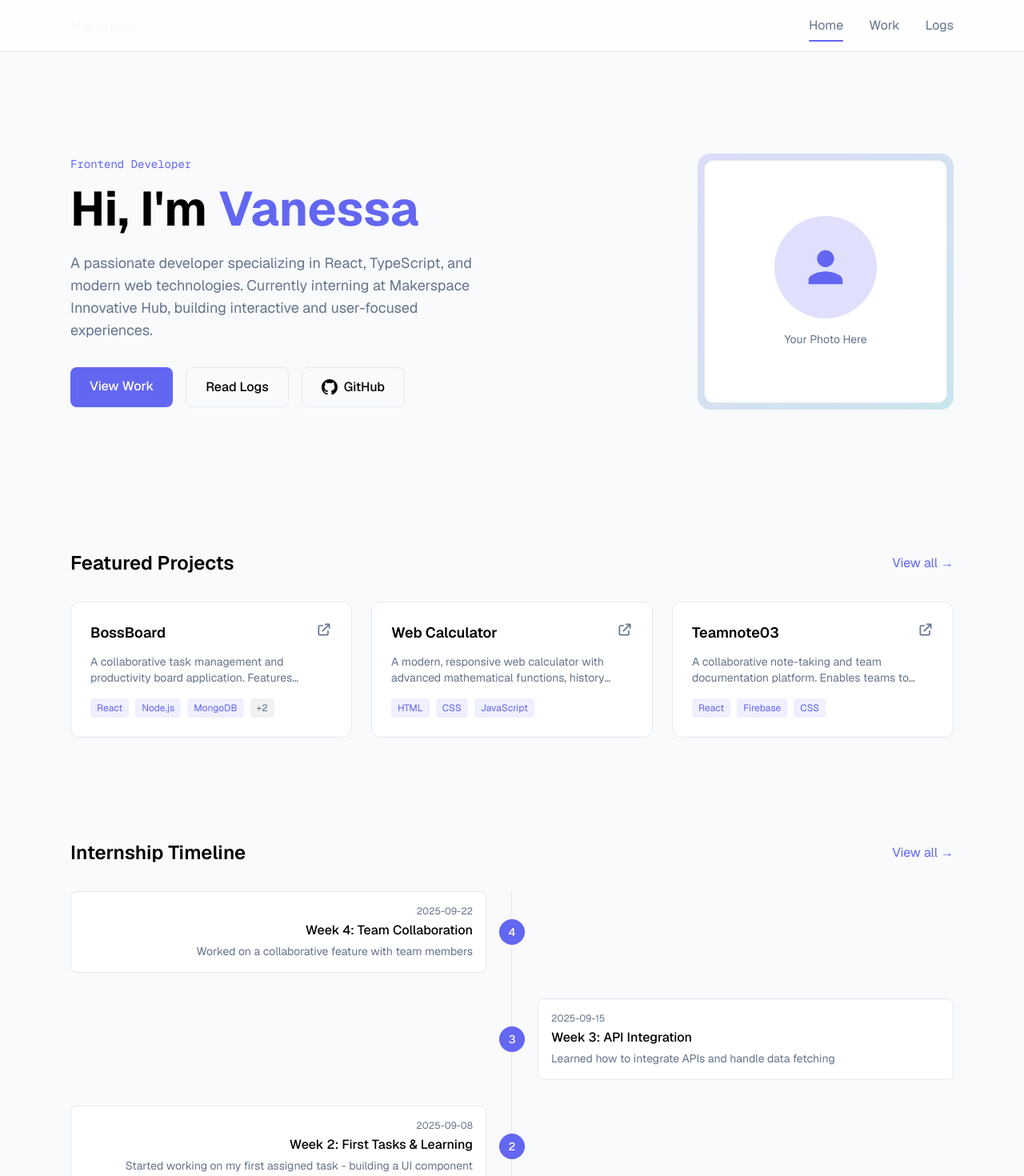
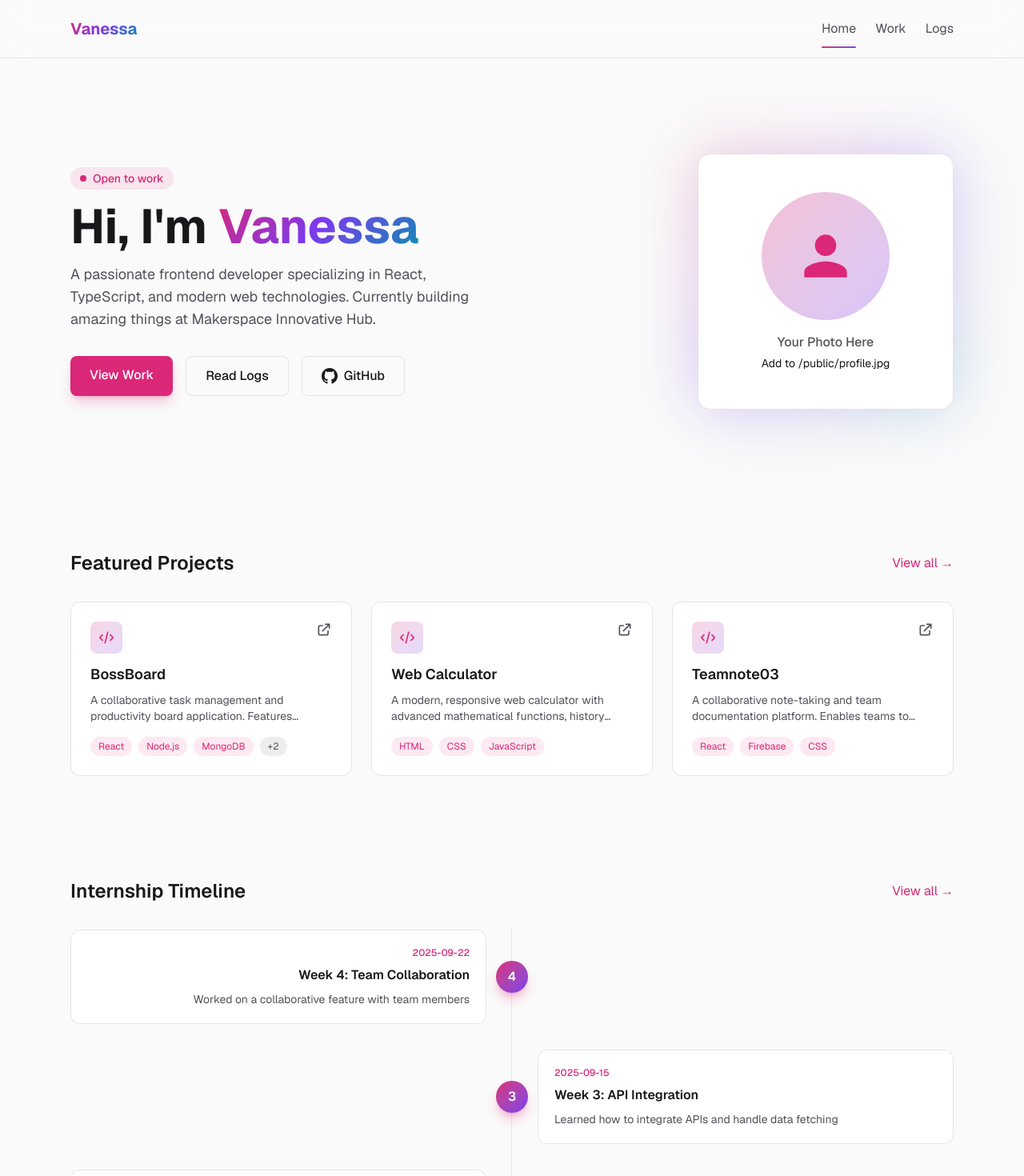
Before and after one commit to jimenezvanessa/vanessaportfolio, a Next.js app: page / in a window 1280 px wide. Shown: the top 1470 px of the page at 80% size. Built offline with nearby package versions, Linux system fonts and the light colour scheme.

Commit message:
Improve aesthetics with vibrant colors and gradients

```diff
--- a/src/app/globals.css
+++ b/src/app/globals.css
@@ -1,30 +1,37 @@
 @import "tailwindcss";
 
 :root {
-  --base: #0f0f0f;
-  --surface: #1a1a2e;
-  --accent: #6366f1;
-  --accent-hover: #818cf8;
-  --highlight: #22d3ee;
-  --foreground: #ffffff;
-  --foreground-muted: #a1a1aa;
-  --card-bg: #1e1e32;
-  --border: #2d2d44;
+  --bg-primary: #0d0d0d;
+  --bg-secondary: #161616;
+  --bg-card: #1c1c1c;
+  --bg-elevated: #242424;
 
-  --background: var(--base);
-  --foreground: var(--foreground);
+  --accent: #f472b6;
+  --accent-secondary: #a78bfa;
+  --accent-tertiary: #22d3ee;
+
+  --text-primary: #fafafa;
+  --text-secondary: #a1a1aa;
+  --text-muted: #71717a;
+
+  --border: #27272a;
+  --border-hover: #3f3f46;
+
+  --background: var(--bg-primary);
+  --foreground: var(--text-primary);
 }
 
 @theme inline {
   --color-background: var(--background);
   --color-foreground: var(--foreground);
-  --color-base: var(--base);
-  --color-surface: var(--surface);
+  --color-base: var(--bg-primary);
+  --color-surface: var(--bg-secondary);
   --color-accent: var(--accent);
-  --color-accent-hover: var(--accent-hover);
-  --color-highlight: var(--highlight);
-  --color-foreground-muted: var(--foreground-muted);
-  --color-card: var(--card-bg);
+  --color-accent-secondary: var(--accent-secondary);
+  --color-accent-tertiary: var(--accent-tertiary);
+  --color-highlight: var(--accent-tertiary);
+  --color-foreground-muted: var(--text-secondary);
+  --color-card: var(--bg-card);
   --color-border: var(--border);
 
   --font-sans: var(--font-geist-sans), Inter, system-ui, sans-serif;
@@ -33,18 +40,24 @@
 
 @media (prefers-color-scheme: light) {
   :root {
-    --base: #f8fafc;
-    --surface: #ffffff;
-    --accent: #6366f1;
-    --accent-hover: #4f46e5;
-    --highlight: #0891b2;
-    --foreground: #0f172a;
-    --foreground-muted: #64748b;
-    --card-bg: #ffffff;
-    --border: #e2e8f0;
+    --bg-primary: #fafafa;
+    --bg-secondary: #f4f4f5;
+    --bg-card: #ffffff;
+    --bg-elevated: #ffffff;
 
-    --background: var(--base);
-    --foreground: var(--foreground);
+    --accent: #db2777;
+    --accent-secondary: #7c3aed;
+    --accent-tertiary: #0891b2;
+
+    --text-primary: #18181b;
+    --text-secondary: #52525b;
+    --text-muted: #a1a1aa;
+
+    --border: #e4e4e7;
+    --border-hover: #d4d4d8;
+
+    --background: var(--bg-primary);
+    --foreground: var(--text-primary);
   }
 }
 
@@ -84,3 +97,23 @@ html {
 .animate-slide-in {
   animation: slideIn 0.4s ease-out forwards;
 }
+
+.gradient-text {
+  background: linear-gradient(135deg, var(--accent), var(--accent-secondary), var(--accent-tertiary));
+  -webkit-background-clip: text;
+  -webkit-text-fill-color: transparent;
+  background-clip: text;
+}
+
+.gradient-border {
+  position: relative;
+}
+
+.gradient-border::before {
+  content: '';
+  position: absolute;
+  inset: -2px;
+  background: linear-gradient(135deg, var(--accent), var(--accent-secondary), var(--accent-tertiary));
+  border-radius: inherit;
+  z-index: -1;
+}
--- a/src/app/page.tsx
+++ b/src/app/page.tsx
@@ -1,5 +1,4 @@
 import Link from 'next/link';
-import Image from 'next/image';
 import { getProjects, getLogMetas } from '@/lib/data';
 import { Project, LogMeta } from '@/types';
 
@@ -23,18 +22,21 @@ function HeroSection() {
     <section className="py-20 md:py-28">
       <div className="grid md:grid-cols-2 gap-12 items-center">
         <div>
-          <p className="text-accent font-mono text-sm mb-4 animate-fade-in">Frontend Developer</p>
-          <h1 className="text-4xl md:text-5xl lg:text-6xl font-bold mb-6 animate-fade-in" style={{ animationDelay: '0.1s' }}>
-            Hi, I&apos;m <span className="text-accent">Vanessa</span>
+          <div className="inline-flex items-center gap-2 px-3 py-1 rounded-full bg-accent/10 text-accent text-sm font-medium mb-4">
+            <span className="w-2 h-2 rounded-full bg-accent animate-pulse"></span>
+            Open to work
+          </div>
+          <h1 className="text-4xl md:text-5xl lg:text-6xl font-bold mb-4 animate-fade-in">
+            Hi, I&apos;m <span className="gradient-text">Vanessa</span>
           </h1>
-          <p className="text-lg text-foreground-muted mb-8 animate-fade-in" style={{ animationDelay: '0.2s' }}>
-            A passionate developer specializing in React, TypeScript, and modern web technologies.
-            Currently interning at Makerspace Innovative Hub, building interactive and user-focused experiences.
+          <p className="text-lg text-foreground-muted mb-8 animate-fade-in" style={{ animationDelay: '0.1s' }}>
+            A passionate frontend developer specializing in React, TypeScript, and modern web technologies.
+            Currently building amazing things at Makerspace Innovative Hub.
           </p>
-          <div className="flex flex-wrap gap-4 animate-fade-in" style={{ animationDelay: '0.3s' }}>
+          <div className="flex flex-wrap gap-4 animate-fade-in" style={{ animationDelay: '0.2s' }}>
             <Link
               href="/work"
-              className="px-6 py-3 bg-accent text-white rounded-lg font-medium hover:bg-accent/90 transition-all hover:scale-105"
+              className="px-6 py-3 bg-accent text-white rounded-lg font-medium hover:bg-accent/90 transition-all hover:scale-105 shadow-lg shadow-accent/25"
             >
               View Work
             </Link>
@@ -60,15 +62,16 @@ function HeroSection() {
 
         <div className="flex justify-center md:justify-end animate-fade-in" style={{ animationDelay: '0.2s' }}>
           <div className="relative w-64 h-64 md:w-80 md:h-80">
-            <div className="absolute inset-0 bg-gradient-to-br from-accent to-highlight rounded-2xl opacity-20"></div>
-            <div className="absolute inset-2 bg-card rounded-xl border border-border flex items-center justify-center overflow-hidden">
-              <div className="text-center p-6">
-                <div className="w-32 h-32 mx-auto mb-4 rounded-full bg-accent/20 flex items-center justify-center">
-                  <svg className="w-16 h-16 text-accent" fill="currentColor" viewBox="0 0 24 24">
+            <div className="absolute inset-0 bg-gradient-to-br from-accent via-accent-secondary to-accent-tertiary rounded-3xl opacity-30 blur-2xl"></div>
+            <div className="relative h-full bg-card rounded-2xl border border-border flex items-center justify-center overflow-hidden">
+              <div className="text-center p-8">
+                <div className="w-40 h-40 mx-auto mb-4 rounded-full bg-gradient-to-br from-accent/30 to-accent-secondary/30 flex items-center justify-center">
+                  <svg className="w-20 h-20 text-accent" fill="currentColor" viewBox="0 0 24 24">
                     <path d="M12 12c2.21 0 4-1.79 4-4s-1.79-4-4-4-4 1.79-4 4 1.79 4 4 4zm0 2c-2.67 0-8 1.34-8 4v2h16v-2c0-2.66-5.33-4-8-4z"/>
                   </svg>
                 </div>
-                <p className="text-foreground-muted text-sm">Your Photo Here</p>
+                <p className="text-foreground-muted font-medium">Your Photo Here</p>
+                <p className="text-text-muted text-sm mt-1">Add to /public/profile.jpg</p>
               </div>
             </div>
           </div>
@@ -102,24 +105,29 @@ function ProjectCard({ project, index }: { project: Project; index: number }) {
       href={project.githubUrl}
       target="_blank"
       rel="noopener noreferrer"
-      className="block p-6 rounded-xl border border-border bg-card hover:border-accent/50 hover:shadow-lg hover:-translate-y-1 transition-all duration-300 animate-fade-in"
+      className="group block p-6 rounded-xl border border-border bg-card hover:border-accent/50 hover:shadow-xl hover:shadow-accent/10 hover:-translate-y-2 transition-all duration-300"
       style={{ animationDelay: `${0.1 * index}s` }}
     >
       <div className="flex items-start justify-between mb-3">
-        <h3 className="text-lg font-semibold">{project.title}</h3>
-        <svg className="w-5 h-5 text-foreground-muted flex-shrink-0" fill="none" stroke="currentColor" viewBox="0 0 24 24">
+        <div className="w-10 h-10 rounded-lg bg-gradient-to-br from-accent/20 to-accent-secondary/20 flex items-center justify-center">
+          <svg className="w-5 h-5 text-accent" fill="none" stroke="currentColor" viewBox="0 0 24 24">
+            <path strokeLinecap="round" strokeLinejoin="round" strokeWidth={2} d="M10 20l4-16m4 4l4 4-4 4M6 16l-4-4 4-4" />
+          </svg>
+        </div>
+        <svg className="w-5 h-5 text-foreground-muted group-hover:text-accent transition-colors" fill="none" stroke="currentColor" viewBox="0 0 24 24">
           <path strokeLinecap="round" strokeLinejoin="round" strokeWidth={2} d="M10 6H6a2 2 0 00-2 2v10a2 2 0 002 2h10a2 2 0 002-2v-4M14 4h6m0 0v6m0-6L10 14" />
         </svg>
       </div>
+      <h3 className="text-lg font-semibold mb-2 group-hover:text-accent transition-colors">{project.title}</h3>
       <p className="text-foreground-muted text-sm mb-4 line-clamp-2">{project.description}</p>
       <div className="flex flex-wrap gap-2">
         {project.techStack.slice(0, 3).map(tech => (
-          <span key={tech} className="text-xs px-2 py-1 bg-accent/10 text-accent rounded">
+          <span key={tech} className="text-xs px-2.5 py-1 bg-accent/10 text-accent rounded-full">
             {tech}
           </span>
         ))}
         {project.techStack.length > 3 && (
-          <span className="text-xs px-2 py-1 bg-foreground-muted/10 text-foreground-muted rounded">
+          <span className="text-xs px-2.5 py-1 bg-foreground-muted/10 text-foreground-muted rounded-full">
             +{project.techStack.length - 3}
           </span>
         )}
@@ -150,9 +158,9 @@ function TimelineSection({ logs }: { logs: LogMeta[] }) {
         </div>
       </div>
 
-      <div className="mt-8 p-4 bg-card border border-border rounded-lg text-center">
+      <div className="mt-8 p-6 bg-gradient-to-r from-accent/10 via-accent-secondary/10 to-accent-tertiary/10 border border-border rounded-xl text-center">
         <p className="text-foreground-muted">
-          Currently interning at <span className="text-accent font-medium">Makerspace Innovative Hub</span>
+          Currently interning at <span className="text-accent font-semibold">Makerspace Innovative Hub</span>
         </p>
       </div>
     </section>
@@ -164,17 +172,17 @@ function TimelineItem({ log, index }: { log: LogMeta; index: number }) {
 
   return (
     <div className={`relative flex items-center ${isEven ? 'md:flex-row' : 'md:flex-row-reverse'}`}>
-      <div className="absolute left-4 w-8 h-8 bg-accent rounded-full flex items-center justify-center text-white text-sm font-medium md:left-1/2 md:-translate-x-1/2 z-10">
+      <div className="absolute left-4 w-10 h-10 bg-gradient-to-br from-accent to-accent-secondary rounded-full flex items-center justify-center text-white font-semibold md:left-1/2 md:-translate-x-1/2 z-10 shadow-lg shadow-accent/30">
         {log.week}
       </div>
 
-      <div className={`ml-12 md:ml-0 md:w-1/2 ${isEven ? 'md:pr-8 md:text-right' : 'md:pl-8'}`}>
+      <div className={`ml-14 md:ml-0 md:w-1/2 ${isEven ? 'md:pr-8 md:text-right' : 'md:pl-8'}`}>
         <Link
           href={`/logs/${log.slug}`}
-          className="block p-4 rounded-lg border border-border bg-card hover:border-accent/50 hover:shadow transition-all"
+          className="block p-5 rounded-xl border border-border bg-card hover:border-accent/50 hover:shadow-lg hover:-translate-y-1 transition-all"
         >
-          <p className="text-xs text-foreground-muted mb-1">{log.date}</p>
-          <h3 className="font-medium mb-1">{log.title}</h3>
+          <p className="text-xs text-accent font-medium mb-2">{log.date}</p>
+          <h3 className="font-semibold mb-2">{log.title}</h3>
           <p className="text-sm text-foreground-muted line-clamp-2">{log.description}</p>
         </Link>
       </div>
@@ -184,12 +192,12 @@ function TimelineItem({ log, index }: { log: LogMeta; index: number }) {
 
 function SkillsSection() {
   const skills = [
-    { name: 'React', level: 90 },
-    { name: 'TypeScript', level: 85 },
-    { name: 'Next.js', level: 80 },
-    { name: 'Tailwind CSS', level: 90 },
-    { name: 'JavaScript', level: 85 },
-    { name: 'Node.js', level: 70 },
+    { name: 'React', level: 90, color: 'from-accent to-pink-500' },
+    { name: 'TypeScript', level: 85, color: 'from-accent-secondary to-blue-500' },
+    { name: 'Next.js', level: 80, color: 'from-accent-tertiary to-cyan-500' },
+    { name: 'Tailwind CSS', level: 90, color: 'from-emerald-500 to-green-500' },
+    { name: 'JavaScript', level: 85, color: 'from-yellow-500 to-orange-500' },
+    { name: 'Node.js', level: 70, color: 'from-green-500 to-emerald-500' },
   ];
 
   return (
@@ -197,14 +205,14 @@ function SkillsSection() {
       <h2 className="text-2xl font-semibold mb-8">Skills</h2>
       <div className="grid grid-cols-1 md:grid-cols-2 gap-6">
         {skills.map((skill, index) => (
-          <div key={skill.name} className="animate-fade-in" style={{ animationDelay: `${0.1 * index}s` }}>
-            <div className="flex justify-between mb-2">
+          <div key={skill.name} className="p-5 rounded-xl border border-border bg-card">
+            <div className="flex justify-between mb-3">
               <span className="font-medium">{skill.name}</span>
               <span className="text-foreground-muted text-sm">{skill.level}%</span>
             </div>
             <div className="h-2 bg-border rounded-full overflow-hidden">
               <div
-                className="h-full bg-accent rounded-full transition-all duration-1000"
+                className={`h-full bg-gradient-to-r ${skill.color} rounded-full transition-all duration-1000`}
                 style={{ width: `${skill.level}%` }}
               />
             </div>
--- a/src/components/Navigation.tsx
+++ b/src/components/Navigation.tsx
@@ -14,26 +14,26 @@ export default function Navigation() {
   const pathname = usePathname();
 
   return (
-    <nav className="fixed top-0 left-0 right-0 z-50 bg-surface/80 backdrop-blur-md border-b border-border">
+    <nav className="fixed top-0 left-0 right-0 z-50 bg-bg-primary/80 backdrop-blur-lg border-b border-border">
       <div className="max-w-6xl mx-auto px-6 py-4 flex items-center justify-between">
-        <Link href="/" className="text-xl font-semibold text-base hover:text-accent transition-colors">
+        <Link href="/" className="text-xl font-bold gradient-text">
           Vanessa
         </Link>
 
-        <div className="flex items-center gap-8">
+        <div className="flex items-center gap-6">
           {navLinks.map((link) => {
             const isActive = pathname === link.href;
             return (
               <Link
                 key={link.href}
                 href={link.href}
-                className="relative text-foreground-muted hover:text-foreground transition-colors py-1"
+                className="relative text-foreground-muted hover:text-foreground transition-colors py-2"
               >
                 {link.label}
                 {isActive && (
                   <motion.div
                     layoutId="nav-indicator"
-                    className="absolute -bottom-1 left-0 right-0 h-0.5 bg-accent rounded-full"
+                    className="absolute -bottom-1 left-0 right-0 h-0.5 bg-gradient-to-r from-accent to-accent-secondary rounded-full"
                     transition={{ type: 'spring', stiffness: 500, damping: 30 }}
                   />
                 )}
```
Also changed, not shown: src/app/logs/page.tsx (+6 -6 lines), src/app/work/WorkClient.tsx (+15 -10 lines).
